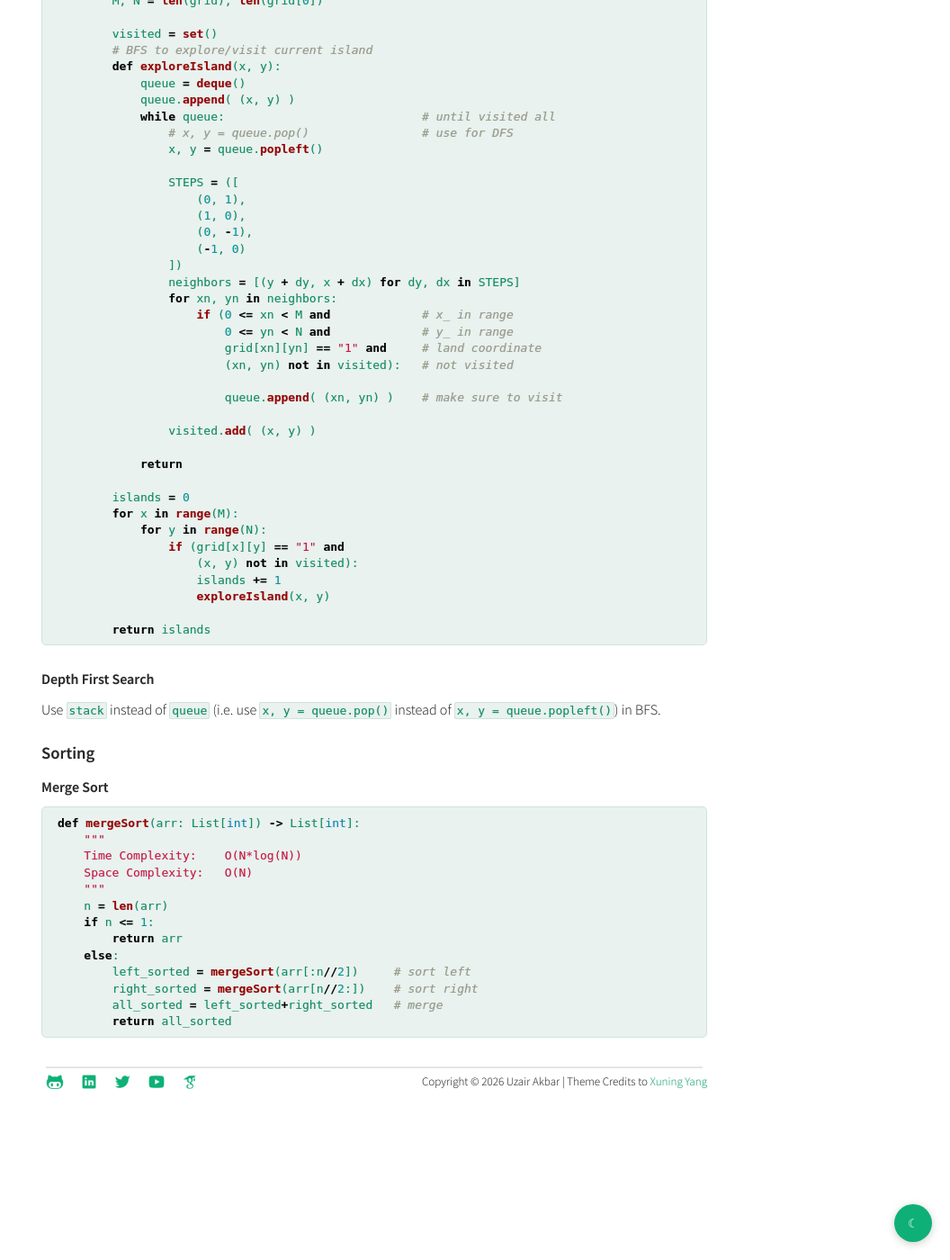
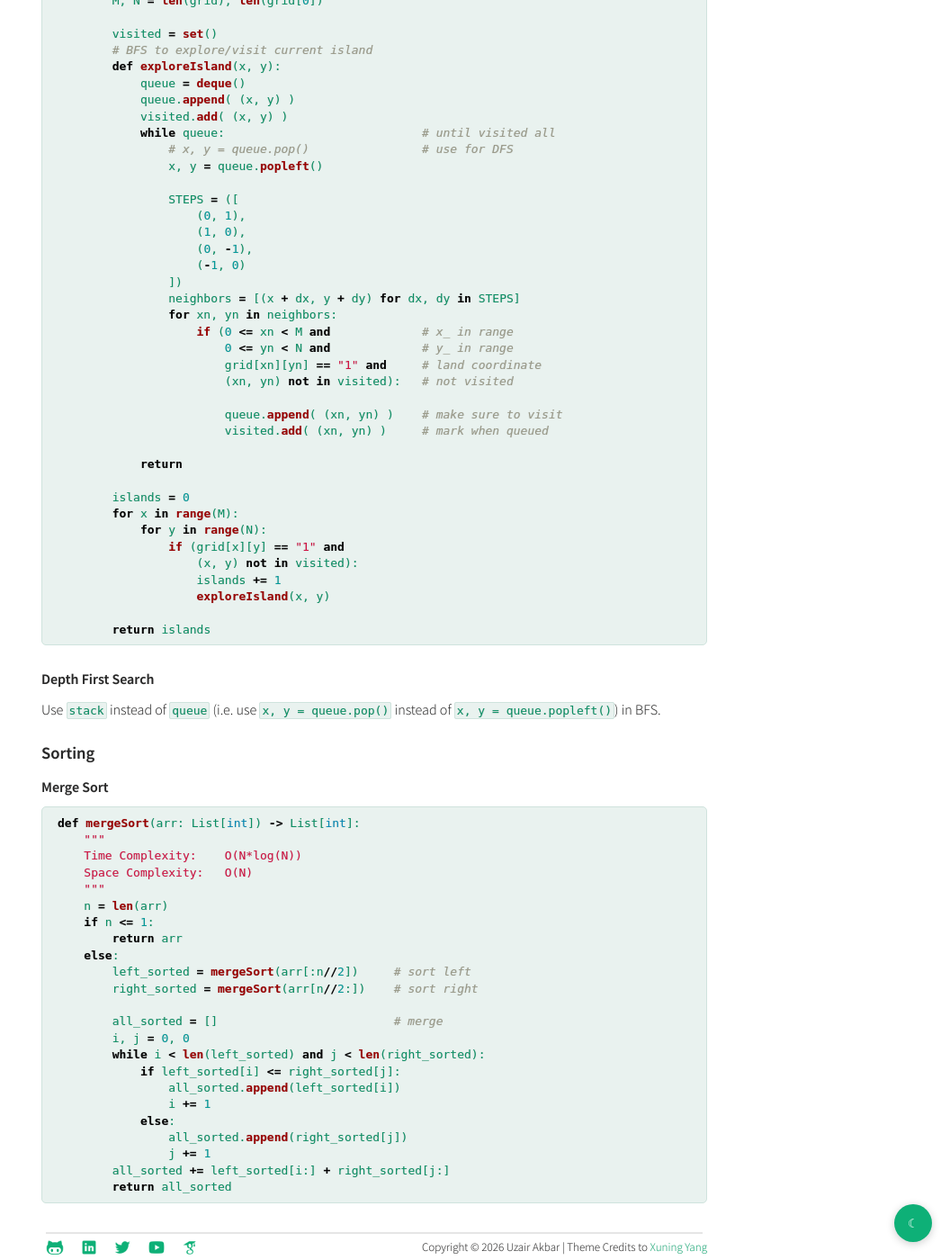
Before and after one commit to uzairakbar/uzairakbar.github.io, a Jekyll site: the page built from _posts/2024-08-04-dsa-templates.md, in a window 1280 px wide and 1400 px high, scrolled down 3790 px. Shown: the whole window at 90% size, without its empty margins (224-1280 px from the left). Built offline with Jekyll 4.4.1, drawn with Linux system fonts in a browser that asks for light colours; some of the changed text lies outside the part shown.

Commit message:
Fix code snippets in notes

````diff
--- a/_posts/2024-08-04-dsa-templates.md
+++ b/_posts/2024-08-04-dsa-templates.md
@@ -174,7 +174,7 @@ def binarySearch(number: int, arr: List[int]) -> int:
         else:
             return mid
 
-    return (left + right)/2.0
+    return -1                               # not found
 ```
 
 
@@ -196,6 +196,7 @@ def numIslands(self, grid: List[List[str]]) -> int:
         def exploreIsland(x, y):
             queue = deque()
             queue.append( (x, y) )
+            visited.add( (x, y) )
             while queue:                            # until visited all
                 # x, y = queue.pop()                # use for DFS
                 x, y = queue.popleft()
@@ -206,7 +207,7 @@ def numIslands(self, grid: List[List[str]]) -> int:
                     (0, -1),
                     (-1, 0)
                 ])
-                neighbors = [(y + dy, x + dx) for dy, dx in STEPS]
+                neighbors = [(x + dx, y + dy) for dx, dy in STEPS]
                 for xn, yn in neighbors:
                     if (0 <= xn < M and             # x_ in range
                         0 <= yn < N and             # y_ in range
@@ -214,8 +215,7 @@ def numIslands(self, grid: List[List[str]]) -> int:
                         (xn, yn) not in visited):   # not visited
 
                         queue.append( (xn, yn) )    # make sure to visit
-
-                visited.add( (x, y) )
+                        visited.add( (xn, yn) )     # mark when queued
 
             return
 
@@ -249,6 +249,16 @@ def mergeSort(arr: List[int]) -> List[int]:
     else:
         left_sorted = mergeSort(arr[:n//2])     # sort left
         right_sorted = mergeSort(arr[n//2:])    # sort right
-        all_sorted = left_sorted+right_sorted   # merge
+
+        all_sorted = []                         # merge
+        i, j = 0, 0
+        while i < len(left_sorted) and j < len(right_sorted):
+            if left_sorted[i] <= right_sorted[j]:
+                all_sorted.append(left_sorted[i])
+                i += 1
+            else:
+                all_sorted.append(right_sorted[j])
+                j += 1
+        all_sorted += left_sorted[i:] + right_sorted[j:]
         return all_sorted
 ```
````
Also changed, not shown: _posts/2024-08-05-dsa-templates-cpp.md (+19 -6 lines), _posts/2024-08-11-cpp-fundamentals.md (+11 -11 lines), _posts/2024-08-05-message-queue-intro.md (renamed from _posts/2024-08-05-messag-queue-intro.md).
